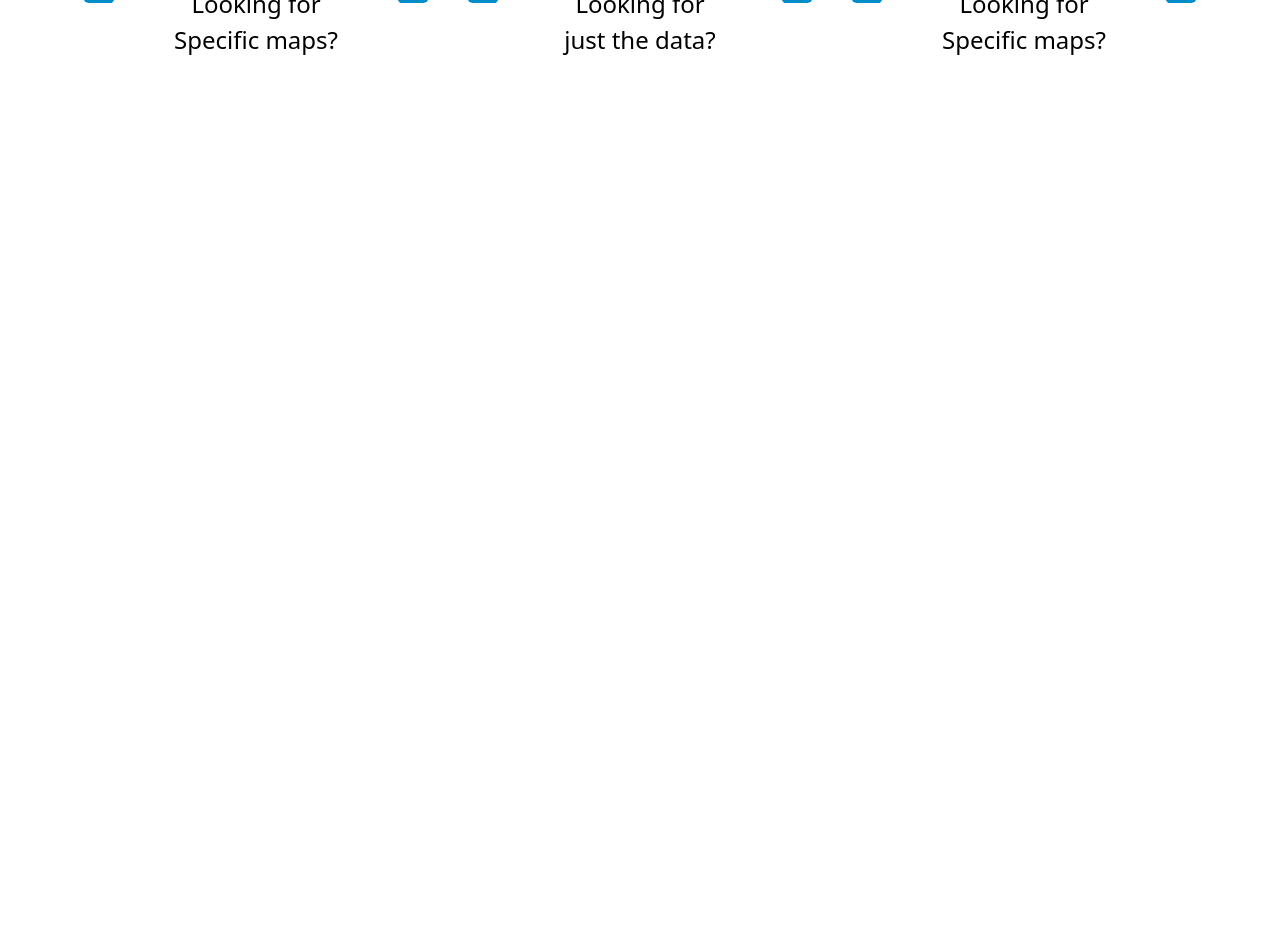
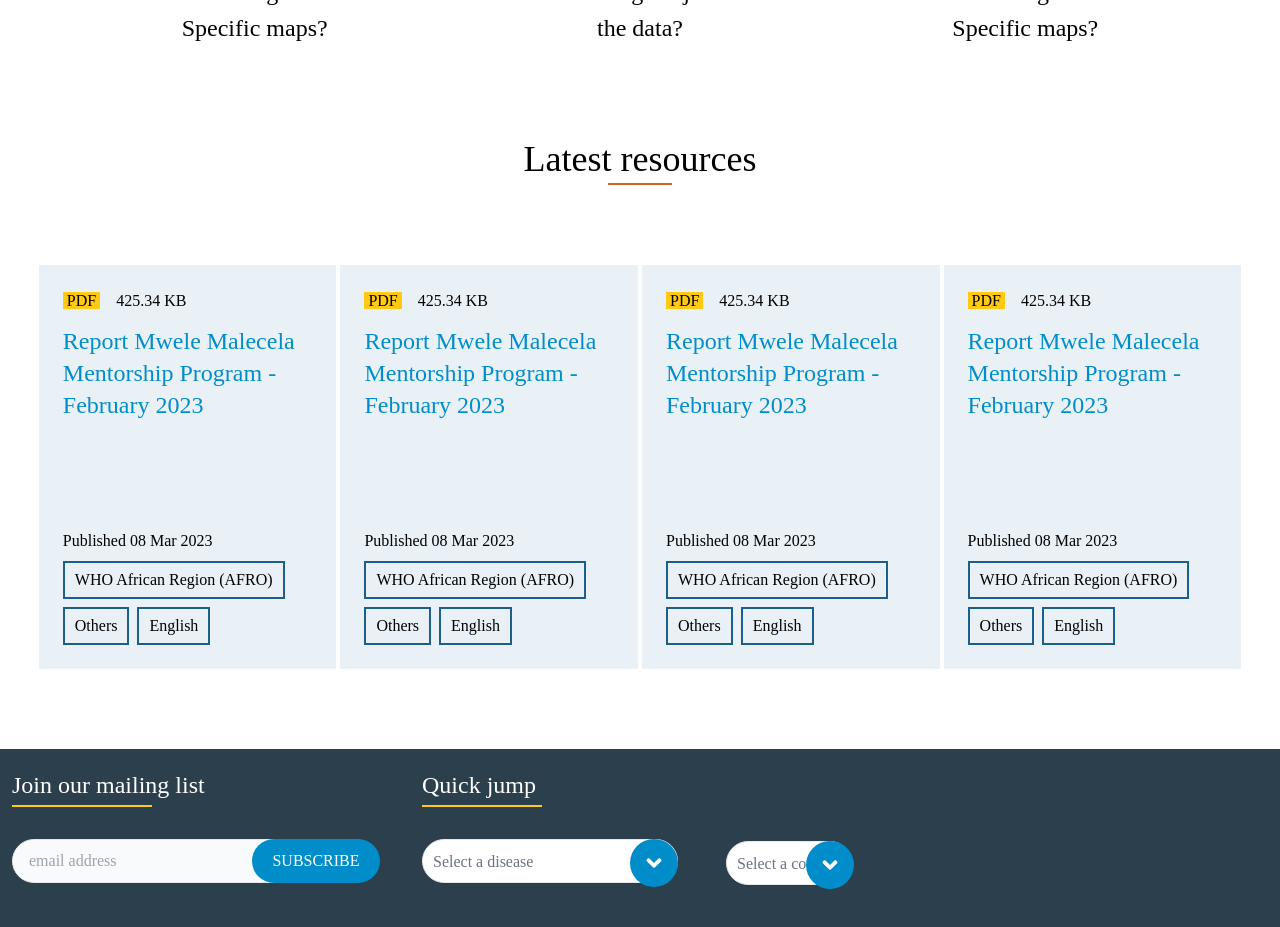
Before and after one commit to chimaris/HIR-website, a React (Vite) app: page / in a window 1280 px wide. Shown: the part 2000-2927 px from the top of the page. Before the commit the page ends 2090 px from the top, so only its background shows below. Built offline with nearby package versions, Linux system fonts and the light colour scheme.

Commit message:
worked on the footer and resource section

```diff
--- /dev/null
+++ b/src/components/home/Footer.jsx
@@ -0,0 +1,55 @@
+import React from 'react'
+import { FaAngleDown } from "react-icons/fa";
+
+
+const Footer = () => {
+  return (
+    <div className='flex flex-col md:flex-row justify-start gap-12 bg-[#2C3F4D] px-3 py-5 h:auto md:h-48 text-white'>
+      <div className='flex flex-col gap-8'>
+        <h2 className='text-2xl after:relative after:w-[140px] after:mt-1 after:bg-[#FFC914] after:block after:h-[2px]'>Join our mailing list</h2>
+        <form className="max-w-sm relative">
+                <button className="p-2 w-32 h-11 text-white bg-[#008DC9] rounded-full absolute left-60 cursor-pointer">
+                    SUBSCRIBE
+                </button>
+                <input
+                 type="text"
+                 placeholder="email address"
+                 className="w-[100%] h-11 py-3 pl-4 pr-36 text-gray-500 border rounded-full outline-none bg-gray-50 focus:bg-white focus:border-indigo-600"
+             />
+        </form>
+      </div>
+      <div className='flex flex-col gap-8 w-64'>
+        <h2 className='text-2xl after:relative after:w-[120px] after:mt-1 after:bg-[#FFC914] after:block after:h-[2px]'>Quick jump</h2>
+        <div className="max-w-sm relative">
+                <button className="p-3 text-white bg-[#008DC9] rounded-full absolute left-52 cursor-pointer">
+                  <FaAngleDown className='text-2xl'/>
+                </button>
+                <select className="p-2.5 w-[100%] h-11 text-gray-500 bg-white border rounded-full shadow-sm outline-none appearance-none focus:border-indigo-600">
+                <option>Select a disease</option>
+                <option>Lymphatic filariasis</option>
+                <option>Onchocerciasis</option>
+                <option>Loiasis</option>
+            </select>
+
+        </div>
+      </div>
+      <div>
+        <div className="max-w-sm relative mt-[4.5rem]">
+                <button className="p-3 text-white bg-[#008DC9] rounded-full absolute left-20 cursor-pointer">
+                  <FaAngleDown className='text-2xl'/>
+                </button>
+                <select className="p-2.5 w-[100%] h-11 text-gray-500 bg-white border rounded-full shadow-sm outline-none appearance-none focus:border-indigo-600">
+                <option>Select a country</option>
+                <option>Nigeria</option>
+                <option>Ghana</option>
+                <option>Togo</option>
+                <option>Uganda</option>
+            </select>
+
+        </div>
+      </div>
+    </div>
+  )
+}
+
+export default Footer
--- a/src/components/home/Home.jsx
+++ b/src/components/home/Home.jsx
@@ -1,16 +1,21 @@
 import React from 'react'
+import Footer from './Footer'
 import Header from './Header'
 import MapSection from './MapSection'
 import Nav from './Nav'
+import ResourceSection from './ResourceSection'
 import SearchSection from './SearchSection'
+
 
 const Home = () => {
   return (
     <>
-    <Nav/>
-    <Header/>
-    <MapSection/>
-    <SearchSection/>
+      <Nav/>
+      <Header/>
+      <MapSection/>
+      <SearchSection/>
+      <ResourceSection/>
+      <Footer/>
     </>
   )
 }
--- a/src/components/home/MapSection.jsx
+++ b/src/components/home/MapSection.jsx
@@ -3,12 +3,13 @@
 // import {ReactComponent as Worm} from '../../assets/worm.svg'
 import worm from '../../assets/worm.svg'
 import Worm from '../../icons/Worm';
+import '../../App.css'
 
 
 const MapSection = () => {
   return (
     <section className="flex flex-col bg-[#CCE8F4] py-[100px] px-5 w-[100%]">
-			<h2 className="text-center text-4xl">Browse 14,919 maps and data</h2>
+			<h2 className="text-center text-4xl after:relative after:w-16 after:mt-1 after:bg-[#D86422] after:block after:h-[2px] after:mx-auto">Browse 14,919 maps and data</h2>
 			<div className="flex flex-col md:flex-row md:flex-wrap items-center m-auto gap-1 my-20 justify-center w-[100%]">
 				<div className="flex flex-col items-center justify-center text-center gap-1 md:w-[44%] lg:w-[23%] xl:w-[14%]">
 					<div className="flex flex-col items-center justify-center bg-[#008DC9] hover:bg-[#FFC914] w-[130px] h-[130px] rounded-full">
--- /dev/null
+++ b/src/components/home/ResourceSection.jsx
@@ -0,0 +1,74 @@
+import React from 'react'
+
+const ResourceSection = () => {
+  return (
+    <section className="flex flex-col pt-[100px] px-5 w-[100%]">
+    <h2 className="text-center text-4xl after:relative after:w-16 after:mt-1 after:bg-[#D86422] after:block after:h-[2px] after:mx-auto">Latest resources</h2>
+    <div className="flex flex-col md:flex-row md:flex-wrap items-center m-auto gap-1 my-20 justify-center w-[100%]">
+        <div className="flex flex-col items-center justify-center p-6 bg-[#E9F1F7] gap-4 md:w-[44%] lg:w-[23%] xl:w-[24%]">
+            <div className='mb-20'>
+                <h2><span className='mr-4 text-left bg-[#FFC914] px-1'>PDF</span>425.34 KB</h2>
+                <h2 className='text-[#008DC9] py-3 text-2xl'>Report Mwele Malecela Mentorship Program - February 2023</h2>
+            </div>
+
+            <div>
+                <h3>Published 08 Mar 2023</h3>
+                <ul className='flex flex-wrap gap-2 mt-2'>
+                    <li className='py-[5px] px-[10px] border-2 border-[#1C5F89]'>WHO African Region (AFRO)</li>
+                    <li className='py-[5px] px-[10px] border-2 border-[#1C5F89]'>Others</li>
+                    <li className='py-[5px] px-[10px] border-2 border-[#1C5F89]'>English</li>
+                </ul>
+            </div>
+        </div>
+        <div className="flex flex-col items-center justify-center p-6 bg-[#E9F1F7] gap-4 md:w-[44%] lg:w-[23%] xl:w-[24%]">
+            <div className='mb-20'>
+                <h2><span className='mr-4 text-left bg-[#FFC914] px-1'>PDF</span>425.34 KB</h2>
+                <h2 className='text-[#008DC9] py-3 text-2xl'>Report Mwele Malecela Mentorship Program - February 2023</h2>
+            </div>
+
+            <div>
+                <h3>Published 08 Mar 2023</h3>
+                <ul className='flex flex-wrap gap-2 mt-2'>
+                    <li className='py-[5px] px-[10px] border-2 border-[#1C5F89]'>WHO African Region (AFRO)</li>
+                    <li className='py-[5px] px-[10px] border-2 border-[#1C5F89]'>Others</li>
+                    <li className='py-[5px] px-[10px] border-2 border-[#1C5F89]'>English</li>
+                </ul>
+            </div>
+        </div>
+        <div className="flex flex-col items-center justify-center p-6 bg-[#E9F1F7] gap-4 md:w-[44%] lg:w-[23%] xl:w-[24%]">
+            <div className='mb-20'>
+                <h2><span className='mr-4 text-left bg-[#FFC914] px-1'>PDF</span>425.34 KB</h2>
+                <h2 className='text-[#008DC9] py-3 text-2xl'>Report Mwele Malecela Mentorship Program - February 2023</h2>
+            </div>
+
+            <div>
+                <h3>Published 08 Mar 2023</h3>
+                <ul className='flex flex-wrap gap-2 mt-2'>
+                    <li className='py-[5px] px-[10px] border-2 border-[#1C5F89]'>WHO African Region (AFRO)</li>
+                    <li className='py-[5px] px-[10px] border-2 border-[#1C5F89]'>Others</li>
+                    <li className='py-[5px] px-[10px] border-2 border-[#1C5F89]'>English</li>
+                </ul>
+            </div>
+        </div>
+        <div className="flex flex-col items-center justify-center p-6 bg-[#E9F1F7] gap-4 md:w-[44%] lg:w-[23%] xl:w-[24%]">
+            <div className='mb-20'>
+                <h2><span className='mr-4 text-left bg-[#FFC914] px-1'>PDF</span>425.34 KB</h2>
+                <h2 className='text-[#008DC9] py-3 text-2xl'>Report Mwele Malecela Mentorship Program - February 2023</h2>
+            </div>
+
+            <div>
+                <h3>Published 08 Mar 2023</h3>
+                <ul className='flex flex-wrap gap-2 mt-2'>
+                    <li className='py-[5px] px-[10px] border-2 border-[#1C5F89]'>WHO African Region (AFRO)</li>
+                    <li className='py-[5px] px-[10px] border-2 border-[#1C5F89]'>Others</li>
+                    <li className='py-[5px] px-[10px] border-2 border-[#1C5F89]'>English</li>
+                </ul>
+            </div>
+        </div>
+
+    </div>
+</section>
+  )
+}
+
+export default ResourceSection
--- a/src/components/home/SearchSection.jsx
+++ b/src/components/home/SearchSection.jsx
@@ -7,9 +7,9 @@
 const SearchSection = () => {
   return (
     <div className='w-[90%] my-12 m-auto'>
-        <h2 className="text-center text-4xl my-12">What are you looking for?</h2>
-        <div className="flex justify-around ">
-            <div className="flex flex-col items-center justify-center bg-[#008DC9] hover:bg-[#FFC914] w-[30%] h-[200px] rounded-md pt-12">
+        <h2 className="text-center text-4xl my-12 after:relative after:w-16 after:mt-1 after:bg-[#D86422] after:block after:h-[2px] after:mx-auto">What are you looking for?</h2>
+        <div className="flex flex-col md:flex-row md:flex-wrap items-center justify-around gap-24 md:gap-1">
+            <div className="flex flex-col items-center justify-center bg-[#008DC9] hover:bg-[#FFC914] w-[95%] md:w-[30%] h-[200px] rounded-md pt-12">
                 <div className='flex flex-col items-center gap-2 text-white pt-12'>
                     <FaSearch className='text-6xl'/>
                     <div className='flex items-center border-b-2 font-bold'><h2>MAP SEARCH  </h2><FaAngleRight/></div>
@@ -18,7 +18,7 @@
                     <p className='text-[24px] px-16'>Looking for Specific maps?</p>
                 </div>
             </div>
-            <div className="flex flex-col items-center justify-center bg-[#008DC9] hover:bg-[#FFC914] w-[30%] h-[200px] rounded-md pt-12">
+            <div className="flex flex-col items-center justify-center bg-[#008DC9] hover:bg-[#FFC914] w-[95%] md:w-[30%] h-[200px] rounded-md pt-12">
                 <div className='flex flex-col items-center gap-2 text-white pt-12'>
                     <BsBarChartFill className='text-6xl'/>
                     <div className='flex items-center border-b-2 font-bold'><h2>DATA SEARCH  </h2><FaAngleRight/></div>
@@ -27,7 +27,7 @@
                     <p className='text-[24px] px-16'>Looking for just the data?</p>
                 </div>
             </div>
-            <div className="flex flex-col items-center justify-center bg-[#008DC9] hover:bg-[#FFC914] w-[30%] h-[200px] rounded-md pt-12">
+            <div className="flex flex-col items-center justify-center bg-[#008DC9] hover:bg-[#FFC914] w-[95%] md:w-[30%] h-[200px] rounded-md pt-12">
                 <div className='flex flex-col items-center gap-2 text-white pt-12'>
                     <FaSearch className='text-6xl'/>
                     <div className='flex items-center border-b-2 font-bold'><h2>MAP SEARCH  </h2><FaAngleRight/></div>
--- a/src/index.css
+++ b/src/index.css
@@ -2,6 +2,9 @@
 @tailwind components;
 @tailwind utilities;
 
+:root {
+  font-family: "DIN Next™ W01";
+}
 /* :root {
   font-family: Inter, system-ui, Avenir, Helvetica, Arial, sans-serif;
   line-height: 1.5;
```
Also changed, not shown: src/App.css (+8 -0 lines).
